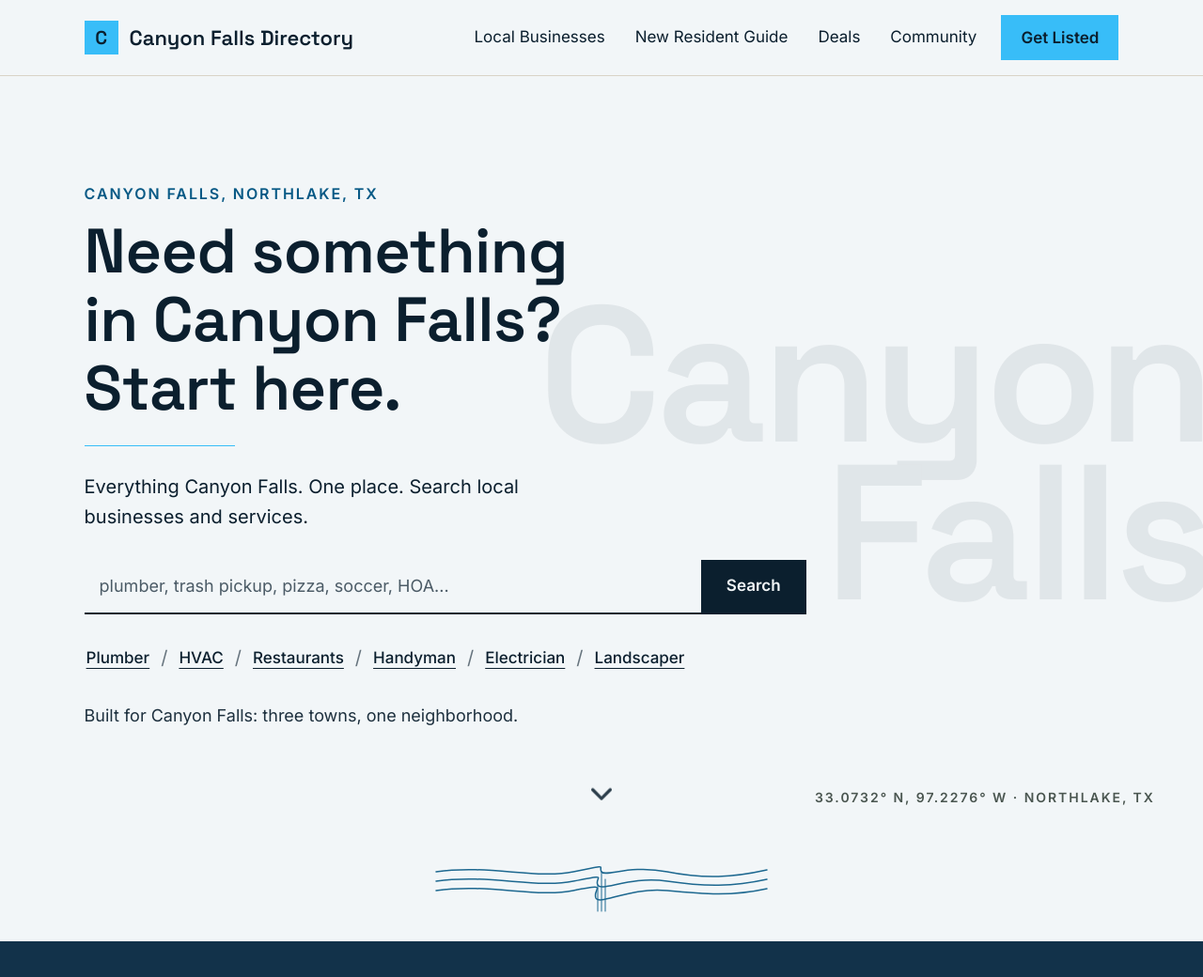
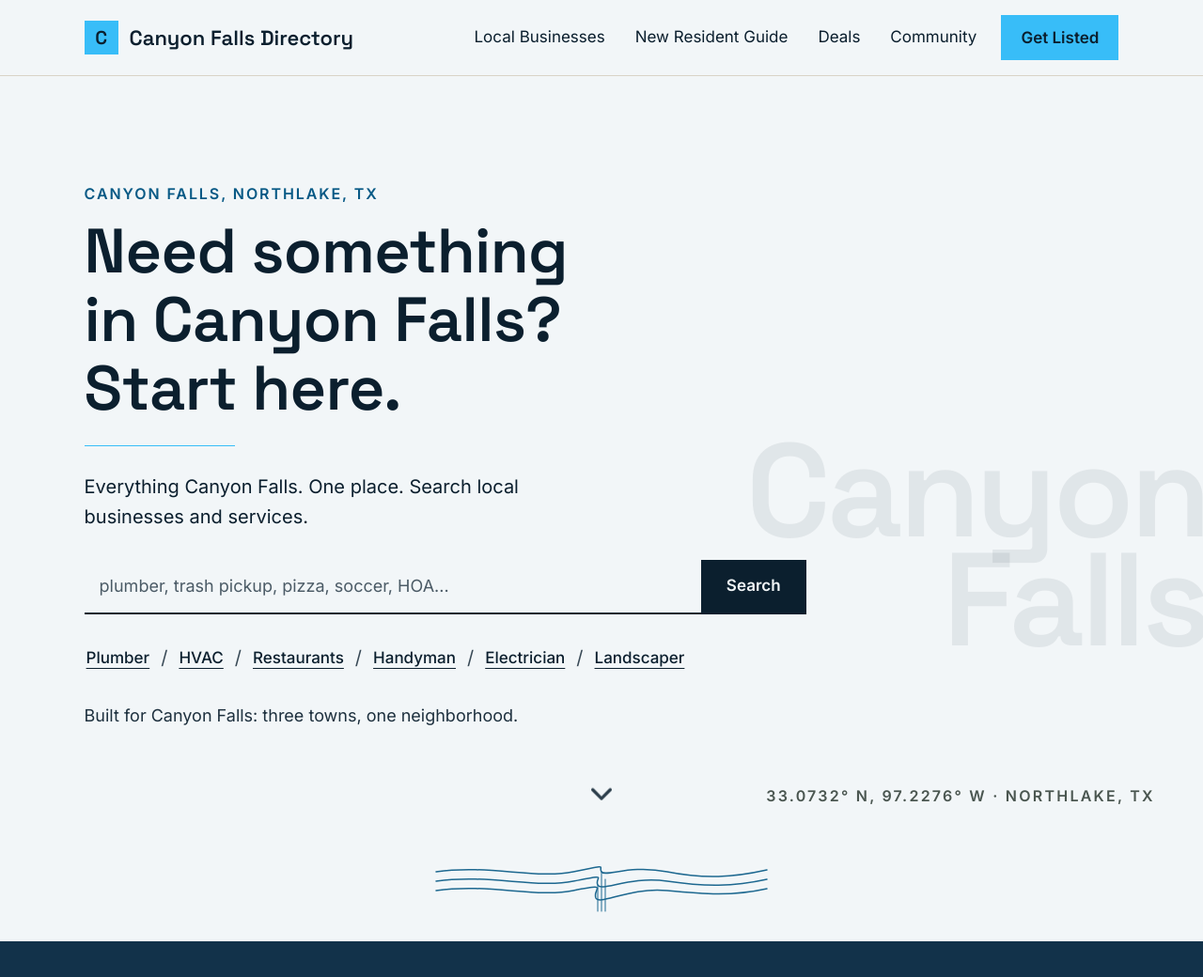
Before and after one commit to Yavin-Digital/canyonfallsdirectory-preview, a plain HTML site: page index.html in a window 1280 px wide. Shown: the top 1040 px of the page at 94% size. Drawn offline with Linux system fonts and the light colour scheme.

Commit message:
[pub-canyon-falls] Preview of prototype 8e878c6

```diff
--- a/css/site.css
+++ b/css/site.css
@@ -341,3 +341,11 @@ aside.card .btn{white-space:normal;overflow-wrap:anywhere;text-align:center}
 .mark{text-align:right;transform:translate(5%,-50%)}
 @media (max-width:600px){.nophoto .scrollcue{display:none}.nophoto .hero .mark{position:relative;top:auto;bottom:auto;transform:translateX(6%);margin:8px 0 0;align-self:flex-end}.nophoto .hero .mark.map{transform:none;width:130%;align-self:center;margin-top:-8px}.mark span{font-size:5.5rem}}
 .mark{transform:translate(1%,-50%)}@media (max-width:600px){.nophoto .hero .mark{transform:none}}.mark span{width:max-content;margin-left:auto}
+@media (max-width:1023px){.nophoto .hero{flex-direction:column;align-items:stretch}.nophoto .hero .wrap{width:var(--wrap);padding-top:40px}.nophoto .scrollcue{display:none}.nophoto .hero .mark{position:relative;top:auto;bottom:auto;transform:none;margin:8px 0 0;align-self:flex-end}.nophoto .hero .mark.map{width:100%;align-self:center;margin-top:-8px}.plate{position:static;text-align:left;margin:0 auto;width:var(--wrap);padding-bottom:32px}}
+.plate,.plate small{font-size:1rem}
+/* r3 N4-N6 + Marco SOFT */
+.band p a[href="#need"]{display:inline-block;padding:12px 0}
+.chips .sep{opacity:.8}
+.mark span::before{content:attr(data-w)}
+@media (min-width:1024px){.mark{top:62%}}
+@media (min-width:1024px) and (max-width:1799px){.mark span{font-size:11vw}}
--- a/index.html
+++ b/index.html
@@ -12,7 +12,7 @@
 <form class="search" id="sform" role="search"><label for="q" class="skip" style="position:absolute;left:-9999px">What are you looking for in Canyon Falls?</label>
 <input id="q" type="search" enterkeyhint="search" placeholder="plumber, trash pickup, pizza, soccer, HOA..." autocomplete="off" aria-label="What are you looking for in Canyon Falls?"><button class="btn btn-gold" type="submit">Search</button></form>
 <div class="chips" aria-label="Quick searches" id="chips"></div>
-<div class="results" id="results" hidden aria-live="polite"></div><p class="small">Built for Canyon Falls: three towns, one neighborhood.</p></div><div class="mark" aria-hidden="true"><span>Canyon<br>Falls</span></div><p class="plate">33.0732° N, 97.2276° W · Northlake, TX</p><a class="scrollcue" href="#intent-h" aria-label="Scroll down"><svg viewBox="0 0 24 24" width="32" height="32" aria-hidden="true"><path d="M5 9l7 7 7-7" fill="none" stroke="currentColor" stroke-width="2.5" stroke-linecap="round" stroke-linejoin="round"/></svg></a></section>
+<div class="results" id="results" hidden aria-live="polite"></div><p class="small">Built for Canyon Falls: three towns, one neighborhood.</p></div><div class="mark" aria-hidden="true"><span data-w="Canyon"></span><span data-w="Falls"></span></div><p class="plate">33.0732° N, 97.2276° W · Northlake, TX</p><a class="scrollcue" href="#intent-h" aria-label="Scroll down"><svg viewBox="0 0 24 24" width="32" height="32" aria-hidden="true"><path d="M5 9l7 7 7-7" fill="none" stroke="currentColor" stroke-width="2.5" stroke-linecap="round" stroke-linejoin="round"/></svg></a></section>
 
 <section data-band="intents" class="band" aria-labelledby="intent-h"><div class="wrap"><div class="head"><div><p class="kicker">Start with what you need</p><h2 id="intent-h">What do you need right now?</h2></div></div>
 <div class="intents">
```
